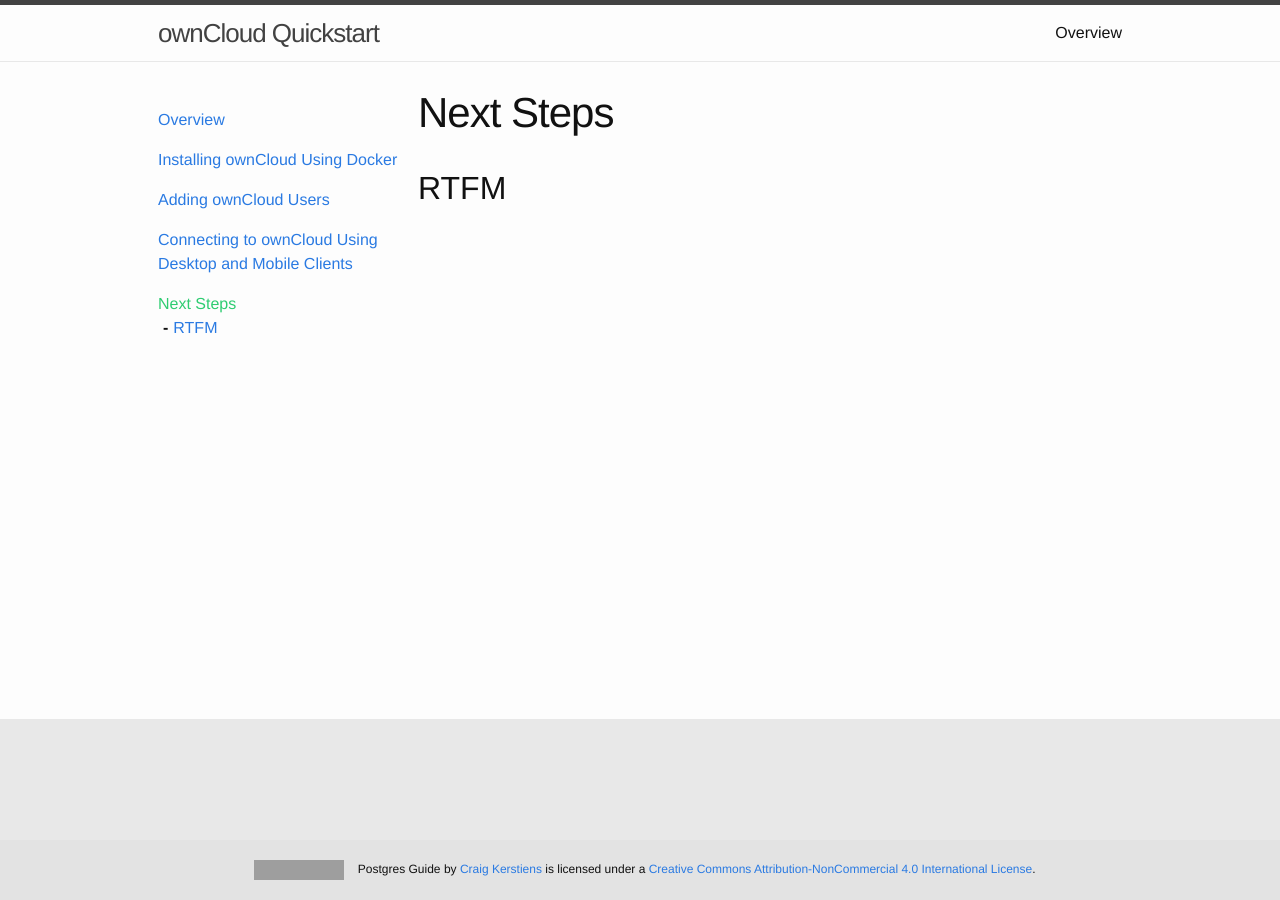
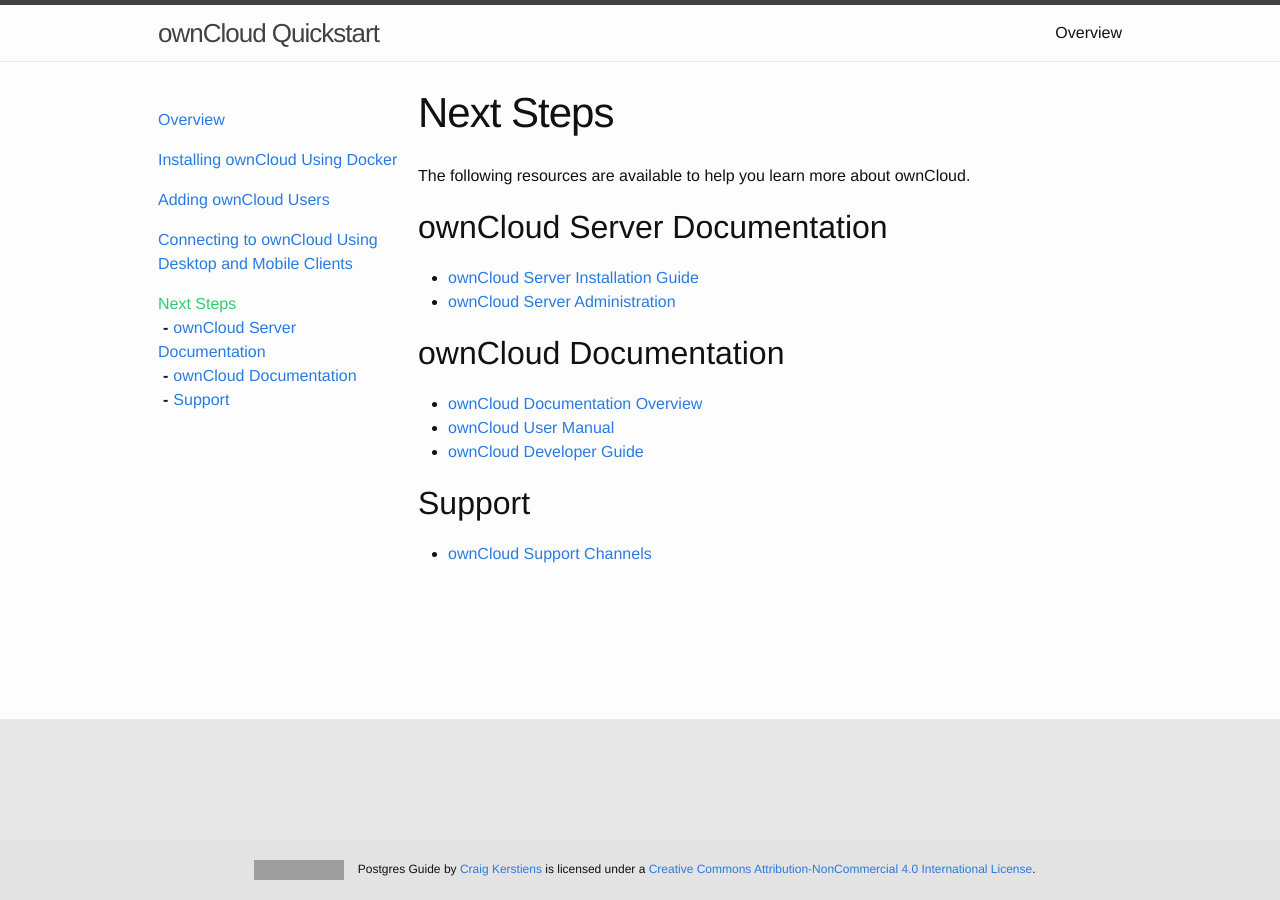
Before and after one commit to davidhoyle/github.io, a Jekyll site: the page built from _next-steps/next-steps.md, in a window 1280 px wide. Built offline with Jekyll 4.4.1, drawn with Linux system fonts in a browser that asks for light colours; grey boxes are pictures that could not be loaded.

Commit message:
Misc updates

```diff
--- a/_next-steps/next-steps.md
+++ b/_next-steps/next-steps.md
@@ -3,4 +3,19 @@ layout: page
 title:  "Next Steps"
 ---
 
-## RTFM
+The following resources are available to help you learn more about ownCloud.
+
+## ownCloud Server Documentation
+
+* [ownCloud Server Installation Guide](https://doc.owncloud.org/server/latest/admin_manual/installation/)
+* [ownCloud Server Administration](https://doc.owncloud.org/server/latest/admin_manual/)
+
+## ownCloud Documentation
+
+* [ownCloud Documentation Overview](https://doc.owncloud.com/)
+* [ownCloud User Manual](https://doc.owncloud.org/server/latest/user_manual/)
+* [ownCloud Developer Guide](https://doc.owncloud.com/server/10.0/developer_manual/)
+
+## Support
+
+* [ownCloud Support Channels](https://owncloud.org/help/)
```
Also changed, not shown: 2 other files.
